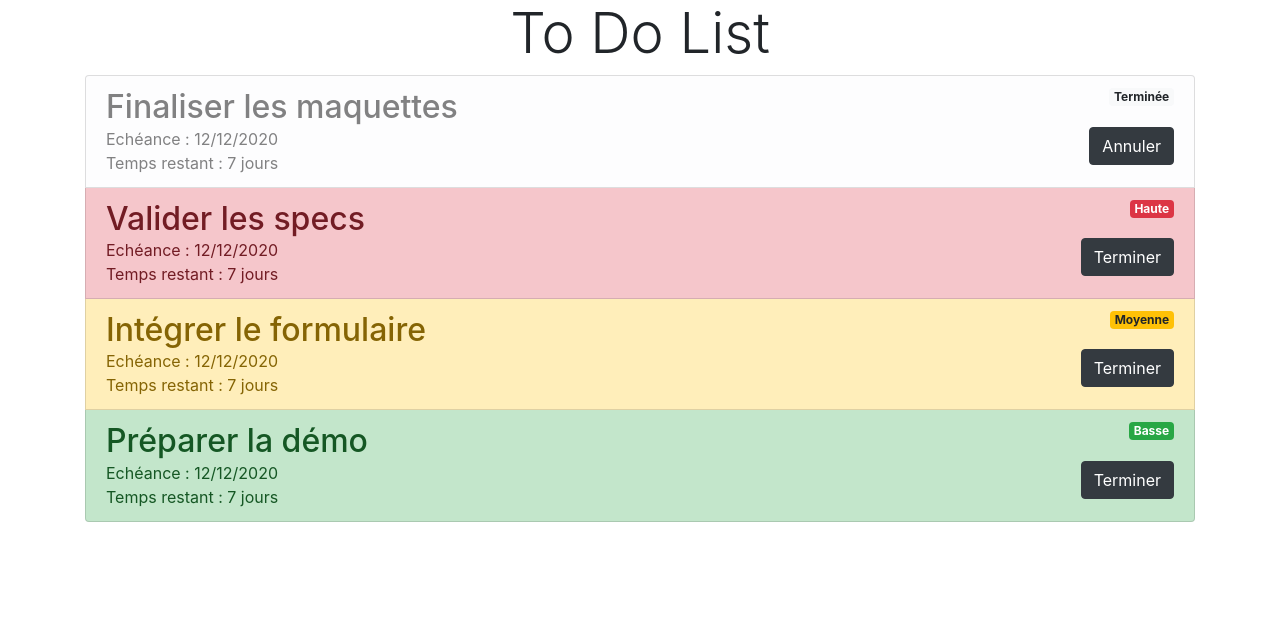
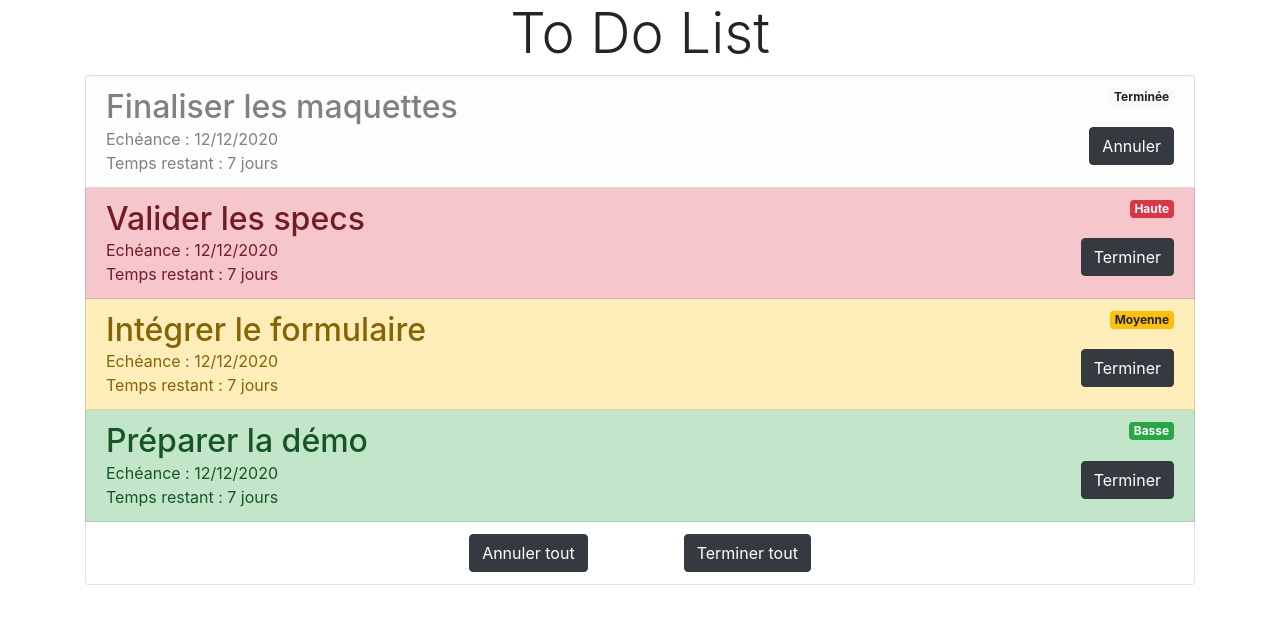
Before and after one commit to DavidLegrand/todolist, a React (Create React App) app: page / in a window 1280 px wide. Shown: the top 624 px of the page. Built offline with nearby package versions, Linux system fonts and the light colour scheme.

Commit message:
Added list in state and control list buttons

```diff
--- a/src/components/ToDoList/ToDoList.js
+++ b/src/components/ToDoList/ToDoList.js
@@ -1,9 +1,9 @@
-import React from "react";
-import { ListGroup } from "react-bootstrap";
+import React, { useState } from "react";
+import { ListGroup, ListGroupItem, Button } from "react-bootstrap";
 import Task from "./Task";
 import TaskModel, { priorities } from "models/Task";
 const ToDoList = () => {
-  const list = [
+  const initList = [
     new TaskModel({
       id: 1,
       title: "Finaliser les maquettes",
@@ -26,14 +26,23 @@ const ToDoList = () => {
       priority: priorities.low,
     }),
   ];
-  const updateCompleted = (completed, task) => {
-    console.log(completed, task);
+  const [list, setList] = useState(initList);
+  const updateCompleted = (completed, task = null) => {
+    setList((list) =>
+      list.map((t) =>
+        !task || task.id === t.id ? { ...t, completed: completed } : t
+      )
+    );
   };
   return (
     <ListGroup>
       {list.map((t) => (
         <Task task={new TaskModel(t)} update={updateCompleted} key={t.id} />
       ))}
+      <ListGroupItem className="d-flex justify-content-center">
+        <Button onClick={()=>updateCompleted(false)} variant="dark" className="mr-5">Annuler tout</Button>
+        <Button onClick={()=>updateCompleted(true)} variant="dark" className="ml-5">Terminer tout</Button>
+      </ListGroupItem>
     </ListGroup>
   );
 };
```
Also changed, not shown: 1 other file (tests, documents, lock files or other folders).
